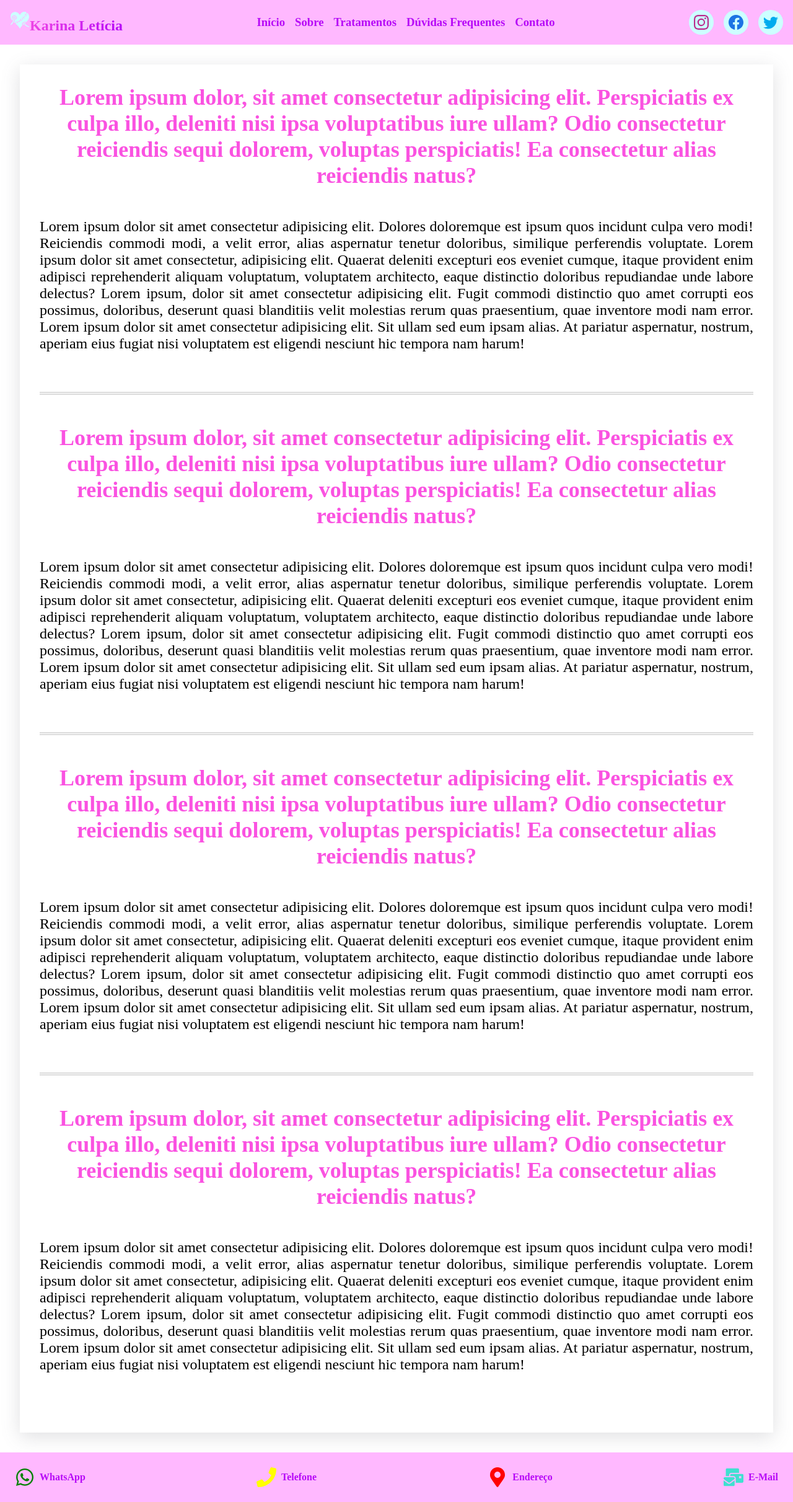
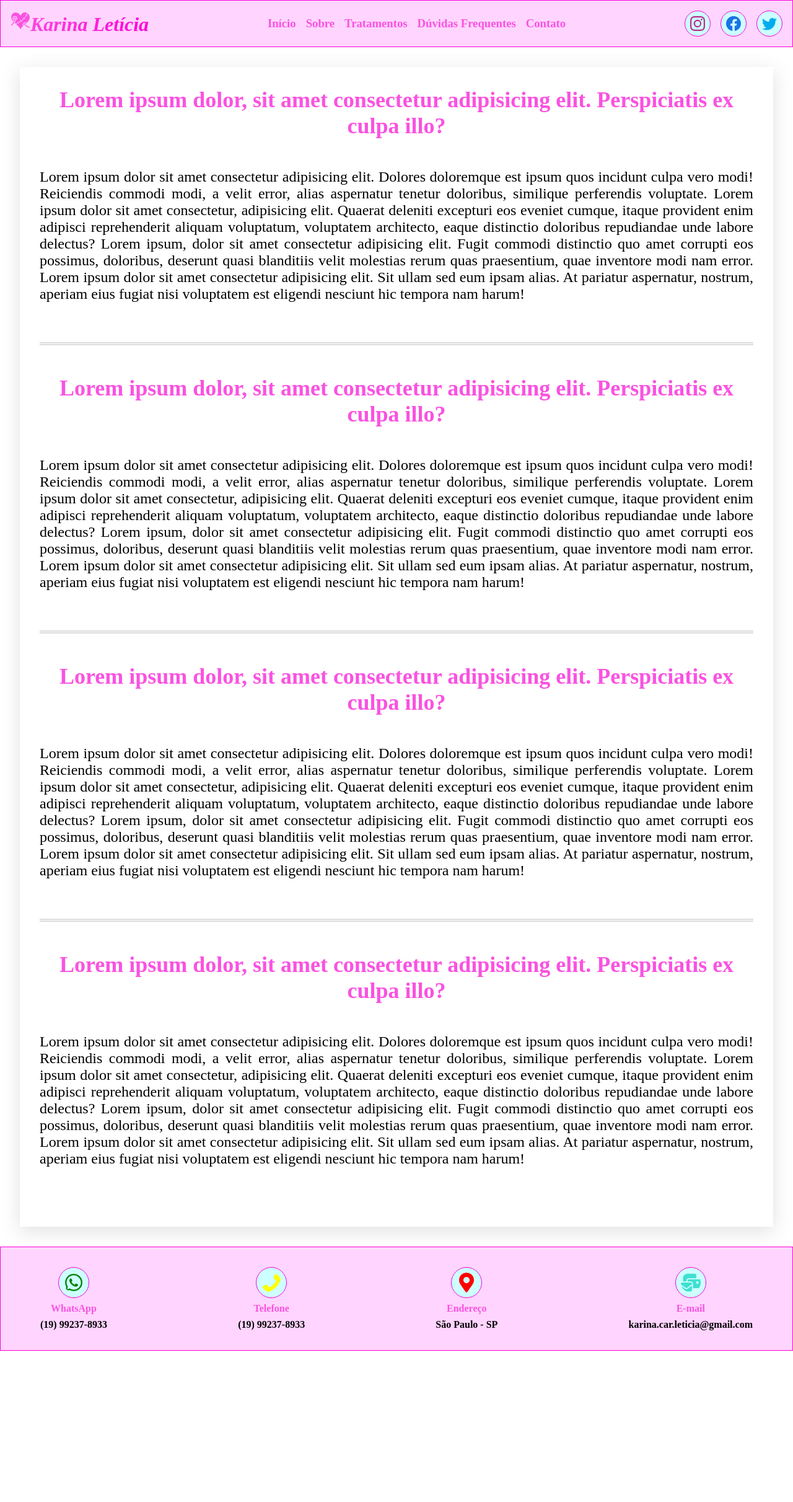
Before and after one commit to baladei/PhysioWeb, a React (Vite) app: page /doubt in a window 1280 px wide. Shown: the whole page at 62% size. After the commit the page ends 2179 px from the top, so only its background shows below. Built offline with nearby package versions, Linux system fonts and the light colour scheme.

Commit message:
upgrade styles

```diff
--- a/src/components/Doubt.jsx
+++ b/src/components/Doubt.jsx
@@ -4,14 +4,14 @@ import "./styles/doubt.css"
 export const Doubt = () => {
   return (
     <div className="doubt">
-      <h2>Lorem ipsum dolor, sit amet consectetur adipisicing elit. Perspiciatis ex culpa illo, deleniti nisi ipsa voluptatibus iure ullam? Odio consectetur reiciendis sequi dolorem, voluptas perspiciatis! Ea consectetur alias reiciendis natus?</h2>
+      <h2>Lorem ipsum dolor, sit amet consectetur adipisicing elit. Perspiciatis ex culpa illo?</h2>
       <p>Lorem ipsum dolor sit amet consectetur adipisicing elit. Dolores doloremque est ipsum quos incidunt culpa vero modi! Reiciendis commodi modi, a velit error, alias aspernatur tenetur doloribus, similique perferendis voluptate. Lorem ipsum dolor sit amet consectetur, adipisicing elit. Quaerat deleniti excepturi eos eveniet cumque, itaque provident enim adipisci reprehenderit aliquam voluptatum, voluptatem architecto, eaque distinctio doloribus repudiandae unde labore delectus? Lorem ipsum, dolor sit amet consectetur adipisicing elit. Fugit commodi distinctio quo amet corrupti eos possimus, doloribus, deserunt quasi blanditiis velit molestias rerum quas praesentium, quae inventore modi nam error. Lorem ipsum dolor sit amet consectetur adipisicing elit. Sit ullam sed eum ipsam alias. At pariatur aspernatur, nostrum, aperiam eius fugiat nisi voluptatem est eligendi nesciunt hic tempora nam harum!</p>
-      <h2>Lorem ipsum dolor, sit amet consectetur adipisicing elit. Perspiciatis ex culpa illo, deleniti nisi ipsa voluptatibus iure ullam? Odio consectetur reiciendis sequi dolorem, voluptas perspiciatis! Ea consectetur alias reiciendis natus?</h2>
+      <h2>Lorem ipsum dolor, sit amet consectetur adipisicing elit. Perspiciatis ex culpa illo?</h2>
       <p>Lorem ipsum dolor sit amet consectetur adipisicing elit. Dolores doloremque est ipsum quos incidunt culpa vero modi! Reiciendis commodi modi, a velit error, alias aspernatur tenetur doloribus, similique perferendis voluptate. Lorem ipsum dolor sit amet consectetur, adipisicing elit. Quaerat deleniti excepturi eos eveniet cumque, itaque provident enim adipisci reprehenderit aliquam voluptatum, voluptatem architecto, eaque distinctio doloribus repudiandae unde labore delectus? Lorem ipsum, dolor sit amet consectetur adipisicing elit. Fugit commodi distinctio quo amet corrupti eos possimus, doloribus, deserunt quasi blanditiis velit molestias rerum quas praesentium, quae inventore modi nam error. Lorem ipsum dolor sit amet consectetur adipisicing elit. Sit ullam sed eum ipsam alias. At pariatur aspernatur, nostrum, aperiam eius fugiat nisi voluptatem est eligendi nesciunt hic tempora nam harum!</p>
-      <h2>Lorem ipsum dolor, sit amet consectetur adipisicing elit. Perspiciatis ex culpa illo, deleniti nisi ipsa voluptatibus iure ullam? Odio consectetur reiciendis sequi dolorem, voluptas perspiciatis! Ea consectetur alias reiciendis natus?</h2>
+      <h2>Lorem ipsum dolor, sit amet consectetur adipisicing elit. Perspiciatis ex culpa illo?</h2>
       <p>Lorem ipsum dolor sit amet consectetur adipisicing elit. Dolores doloremque est ipsum quos incidunt culpa vero modi! Reiciendis commodi modi, a velit error, alias aspernatur tenetur doloribus, similique perferendis voluptate. Lorem ipsum dolor sit amet consectetur, adipisicing elit. Quaerat deleniti excepturi eos eveniet cumque, itaque provident enim adipisci reprehenderit aliquam voluptatum, voluptatem architecto, eaque distinctio doloribus repudiandae unde labore delectus? Lorem ipsum, dolor sit amet consectetur adipisicing elit. Fugit commodi distinctio quo amet corrupti eos possimus, doloribus, deserunt quasi blanditiis velit molestias rerum quas praesentium, quae inventore modi nam error. Lorem ipsum dolor sit amet consectetur adipisicing elit. Sit ullam sed eum ipsam alias. At pariatur aspernatur, nostrum, aperiam eius fugiat nisi voluptatem est eligendi nesciunt hic tempora nam harum!</p>
         <div className="end">
-          <h2>Lorem ipsum dolor, sit amet consectetur adipisicing elit. Perspiciatis ex culpa illo, deleniti nisi ipsa voluptatibus iure ullam? Odio consectetur reiciendis sequi dolorem, voluptas perspiciatis! Ea consectetur alias reiciendis natus?</h2>
+          <h2>Lorem ipsum dolor, sit amet consectetur adipisicing elit. Perspiciatis ex culpa illo?</h2>
           <p>Lorem ipsum dolor sit amet consectetur adipisicing elit. Dolores doloremque est ipsum quos incidunt culpa vero modi! Reiciendis commodi modi, a velit error, alias aspernatur tenetur doloribus, similique perferendis voluptate. Lorem ipsum dolor sit amet consectetur, adipisicing elit. Quaerat deleniti excepturi eos eveniet cumque, itaque provident enim adipisci reprehenderit aliquam voluptatum, voluptatem architecto, eaque distinctio doloribus repudiandae unde labore delectus? Lorem ipsum, dolor sit amet consectetur adipisicing elit. Fugit commodi distinctio quo amet corrupti eos possimus, doloribus, deserunt quasi blanditiis velit molestias rerum quas praesentium, quae inventore modi nam error. Lorem ipsum dolor sit amet consectetur adipisicing elit. Sit ullam sed eum ipsam alias. At pariatur aspernatur, nostrum, aperiam eius fugiat nisi voluptatem est eligendi nesciunt hic tempora nam harum!</p>
         </div>
     </div>
--- a/src/components/Footer.jsx
+++ b/src/components/Footer.jsx
@@ -4,10 +4,10 @@ import './styles/footer.css'
 export const Footer = () => {
   return (
     <div className='footer'>
-        <div className="whatsapp"><FaWhatsapp />WhatsApp</div>
-        <div className="telefone"><FaPhone />Telefone</div>
-        <div className="endereco"><FaMapMarkerAlt />Endereço</div>
-        <div className="email"><FaMailBulk />E-Mail</div>
+        <div className="whatsapp"><FaWhatsapp />WhatsApp <p>(19) 99237-8933</p></div>
+        <div className="telefone"><FaPhone />Telefone <p>(19) 99237-8933</p></div>
+        <div className="endereco"><FaMapMarkerAlt />Endereço <p>São Paulo - SP</p></div>
+        <div className="email"><FaMailBulk />E-mail <p>karina.car.leticia@gmail.com</p></div>
     </div>
   )
 }
--- a/src/components/styles/footer.css
+++ b/src/components/styles/footer.css
@@ -3,14 +3,27 @@
     justify-content: space-between;
     align-items: center;
     text-align: center;
-    background-color: #ffb8ff;
-    padding: 1.5rem;
-    color: #b709f7;
+    background-color: #ffd5ff;
+    padding: 2rem 4rem;
+    color: #fa52e1;
     font-weight: bold;
+    border: 1px solid #ff00d9;
+}
+
+.footer p {
+    color: #000;
+}
+
+.footer svg {
+    border-radius: 50%;
+    padding: .5rem;
+    background: #cdffff;
+    border: 1px solid #ff00d9;
 }
 
 .whatsapp {
     display: flex;
+    flex-direction: column;
     gap: .5rem;
     align-items: center;
 }
@@ -22,6 +35,7 @@
 
 .telefone {
     display: flex;
+    flex-direction: column;
     gap: .5rem;
     align-items: center;
 }
@@ -33,6 +47,7 @@
 
 .endereco {
     display: flex;
+    flex-direction: column;
     gap: .5rem;
     align-items: center;
 }
@@ -44,6 +59,7 @@
 
 .email {
     display: flex;
+    flex-direction: column;
     gap: .5rem;
     align-items: center;
 }
--- a/src/components/styles/main.css
+++ b/src/components/styles/main.css
@@ -2,4 +2,5 @@
     opacity: 40%;
     background-size: 100vw;
     width: 100%;
+    margin-bottom: -3px;
 }
--- a/src/components/styles/sidebar.css
+++ b/src/components/styles/sidebar.css
@@ -3,20 +3,23 @@
     justify-content: space-between;
     align-items: center;
     text-align: center;
-    background-color: #ffb8ff;
-    color: #b709f7;
+    background-color: #ffd5ff;
+    color: #fa52e1;
     padding: 1rem;
+    border: 1px solid #ff00d9;
 }
 
 .title svg {
-    color: #cdffff;
+    color: #fa52e1;
     font-size: 2rem;
 }
 
 .title h2 {
-    background: linear-gradient(90deg, #fa52e1 0%, #b709f7 100%);
+    background: linear-gradient(90deg, #fa52e1 0%, #ff00d9 100%);
     -webkit-background-clip: text;
     -webkit-text-fill-color: transparent;
+    font-size: 2rem;
+    font-style: italic;
 }
 
 .menu {
@@ -26,7 +29,6 @@
 }
 
 .menu h3:hover {
-    color: #cdffff;
-    transition: 1s;
+    color: #ff00d9;
     cursor: pointer;
 }
--- a/src/components/styles/social.css
+++ b/src/components/styles/social.css
@@ -6,6 +6,7 @@
     border-radius: 50%;
     padding: .5rem;
     background: #cdffff;
+    border: 1px solid #ff00d9;
 }
 
 #social-networks {
```
